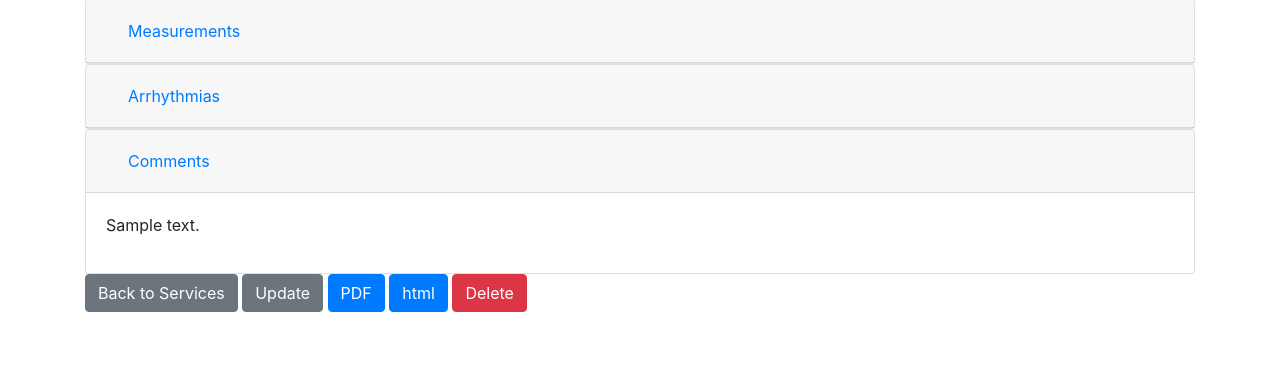
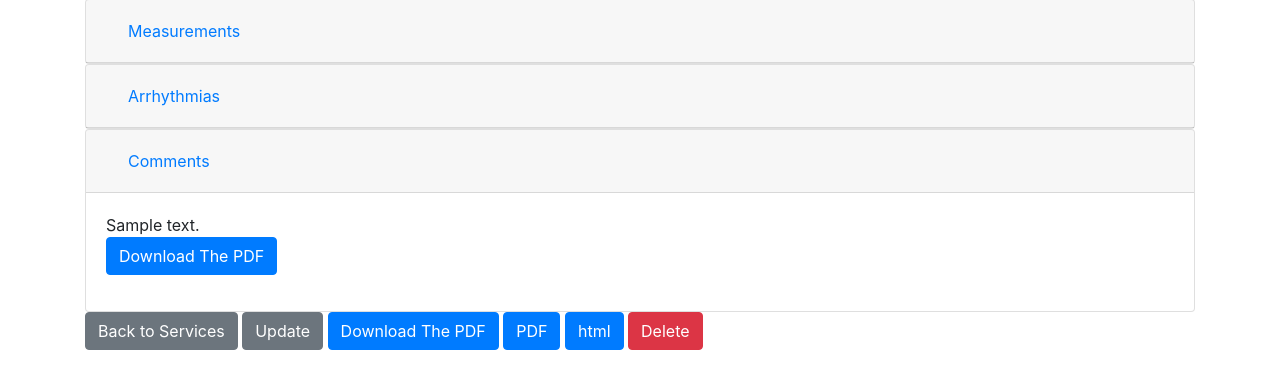
Before and after one commit to rogerhendricks/oos_django, a Django app: template client_oos/clients/templates/clients/oos_detail.html in a window 1280 px wide, after a click on "Comments". Shown: the part 135-524 px from the top of the page. Run offline with Django 3.2, Linux system fonts and the light colour scheme; the template is opened without the code that fills it: most values are stand-ins (such as "Sample title", 1, 10 or a date in 2020); some libraries are stand-ins or nearby versions.

Commit message:
added file upload and download of files

```diff
--- a/client_oos/clients/forms.py
+++ b/client_oos/clients/forms.py
@@ -28,12 +28,14 @@ class OosForm(forms.ModelForm):
                     'oos_date',
                     'batt_volt',
                     'content',
+                    'oos_file',
                     ]
         labels = {
             'oos_type': 'Service Type',
             'oos_date': 'Service Date',
             'batt_volt': 'Battery Voltage',
             'content': 'Comments',
+            'oos_file':'File Upload',
             }
         widgets = {
             'client': forms.HiddenInput()
--- a/client_oos/clients/models.py
+++ b/client_oos/clients/models.py
@@ -1,5 +1,6 @@
 from django.db import models as db
 from django.urls import reverse
+from django.core.validators import FileExtensionValidator
 
 
 class Doc(db.Model):
@@ -18,6 +19,7 @@ class Doc(db.Model):
     phone_2 = db.PositiveIntegerField(null=True)
     email = db.EmailField(max_length=120, null=True)
     doc_type = db.CharField(max_length=30, choices=doc_type_choices, null=True)
+
     #clients = db.ManyToManyField(Client)
 
     class Meta:
@@ -80,6 +82,7 @@ class Oos(db.Model):
     oos_type = db.CharField(max_length=25, choices=oos_type_choices, default='In Clinic Periodic')
     batt_volt = db.DecimalField(max_digits=4, decimal_places=2)
     oos_date = db.DateTimeField()
+    oos_file = db.FileField(validators=[FileExtensionValidator(allowed_extensions=['pdf', 'xml'])], null=True)
     client = db.ForeignKey('Client', on_delete=db.CASCADE)
 
     class Meta:
--- a/client_oos/clients/templates/clients/oos_create.html
+++ b/client_oos/clients/templates/clients/oos_create.html
@@ -1,8 +1,9 @@
 {% extends 'clients/base.html' %}
+{% load crispy_forms_tags %}
 
 {% block content %}
     <h5>Add a Service</h5>
-    <form method="POST" class="new-form" >
+    <form method="POST" class="new-form" enctype="multipart/form-data">
         {% csrf_token %}
        {{ form.as_p }}
         <button type="submit" class="btn btn-secondary">Create</button>
--- a/client_oos/clients/templates/clients/oos_detail.html
+++ b/client_oos/clients/templates/clients/oos_detail.html
@@ -60,7 +60,8 @@
 	  <div id="collapseThree" class="collapse" aria-labelledby="headingThree" data-parent="#accordion">
 		<div class="card-body">
 			<p>
-				{{oos.content}}
+				{{oos.content}}<br>
+			<a href="{{ oos.oos_file }}" target="_blank" class="btn btn-primary">Download The PDF</a>
 			</p>
 		</div>
 	  </div>
@@ -72,6 +73,7 @@
 <div>
 <a class="btn btn-secondary" href="{% url 'client:service' oos.client_id %}">Back to Services</a>
 <a class="btn btn-secondary" href="{% url 'client:service_update' oos.pk %}">Update</a>
+<a href="/media/{{ oos.oos_file }}" target="_blank" class="btn btn-primary">Download The PDF</a>
 <a class="btn btn-primary" href="{% url 'client:service_pdf' oos.pk %}">PDF</a>
 <a class="btn btn-primary" href="{% url 'client:html' oos.pk %}">html</a>
 <button type="button" class="btn btn-danger" data-toggle="modal" data-target="#deleteModal">Delete</button>
```
Also changed, not shown: client_oos/clients/views.py (+4 -5 lines), 3 other files.
